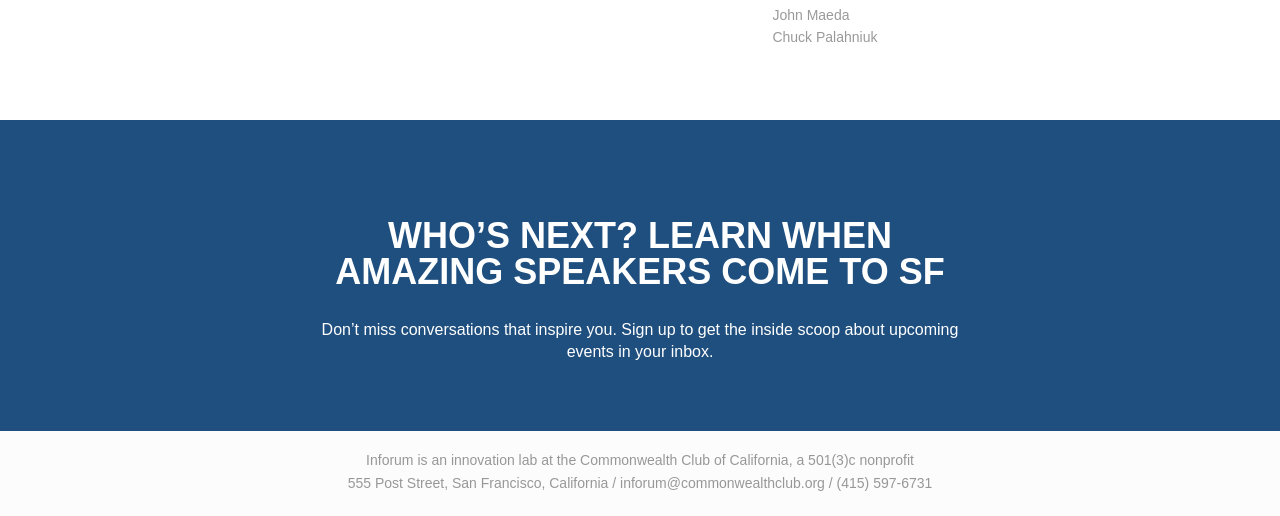
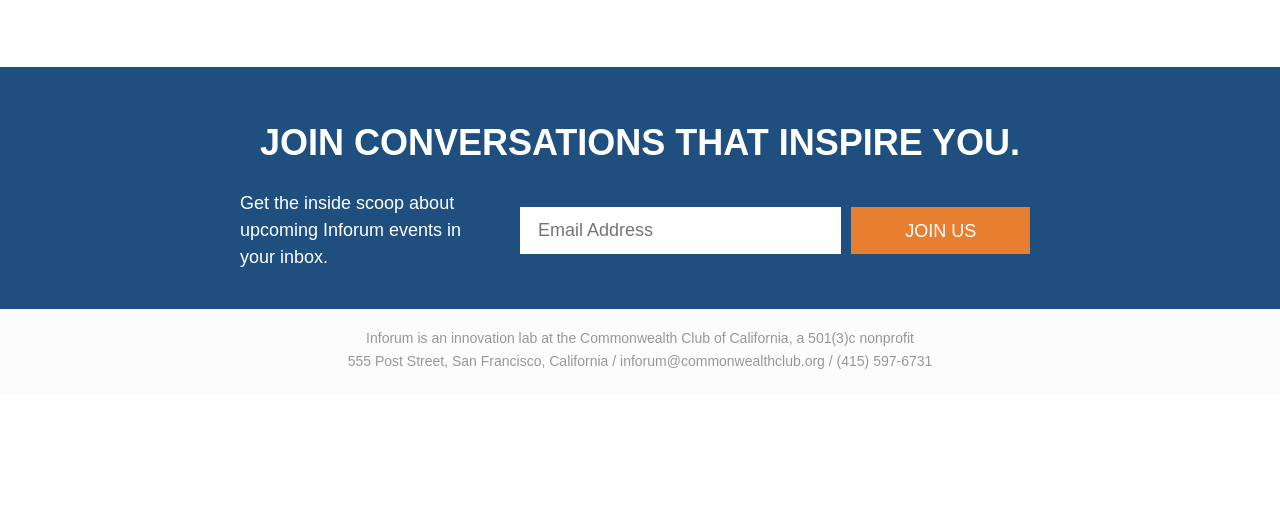
Before and after one commit to tomng/inforumsf, a WordPress theme: template themes/inforum/front-page.php in a window 1280 px wide. Shown: the part 2573-3089 px from the top of the page. After the commit the page ends 2942 px from the top, so only its background shows below. Run offline with PHP 8.4 and a stand-in for WordPress, Linux system fonts and the light colour scheme; the site name, menu and one post (Sample post) are stand-ins, and other content is empty; some libraries are stand-ins or nearby versions.

Commit message:
Added thin sections for CTAs.

```diff
--- a/themes/inforum/front-page.php
+++ b/themes/inforum/front-page.php
@@ -18,9 +18,8 @@ get_header(); ?>
 				</div>
 			</div>
 
-			<div class="section section-medium">
-				<div class="cta">
-
+			<div class="thin-section section-medium">
+				<div class="section-content">
 						<!-- Begin MailChimp Signup Form -->
 						<div id="mc_embed_signup">
 						<form action="//scoutdeck.us9.list-manage.com/subscribe/post?u=36e914627db788cc67da179a9&amp;id=f87f2c9504" method="post" id="mc-embedded-subscribe-form" name="mc-embedded-subscribe-form" class="validate" target="_blank" novalidate>
@@ -37,7 +36,6 @@ get_header(); ?>
 						</form>
 						</div>
 						<!--End mc_embed_signup-->
-
 				</div>
 			</div>
 
@@ -122,13 +120,27 @@ get_header(); ?>
 				</div>
 			</div>
 
-			<div class="section section-dark center">
-				<div class="section-content width-medium">
-					<h2>Who’s next? Learn when amazing speakers come to SF</h2>
-					<div class="cta">
-						<p class="prompt">Don’t miss conversations that inspire you. Sign up to get the inside scoop about upcoming events in your inbox.</p>
-						<div class="temp-email"></div>
-					</div>
+			<div class="thin-section section-dark">
+				<div class="section-content">
+					<h2 class="center">Join conversations that inspire you.</h2>
+
+							<!-- Begin MailChimp Signup Form -->
+							<div id="mc_embed_signup">
+							<form action="//scoutdeck.us9.list-manage.com/subscribe/post?u=36e914627db788cc67da179a9&amp;id=f87f2c9504" method="post" id="mc-embedded-subscribe-form" name="mc-embedded-subscribe-form" class="validate" target="_blank" novalidate>
+							    <div id="mc_embed_signup_scroll" class="cta-form">
+										<label for="mce-EMAIL" class="prompt">Get the inside scoop about upcoming Inforum events in your inbox.</label>
+
+										<div class="signup">
+											<input type="email" value="" name="EMAIL" class="email" id="mce-EMAIL" placeholder="Email Address" required>
+									    <!-- real people should not fill this in and expect good things - do not remove this or risk form bot signups-->
+									    <div style="position: absolute; left: -5000px;" aria-hidden="true"><input type="text" name="b_36e914627db788cc67da179a9_f87f2c9504" tabindex="-1" value=""></div>
+									    <input type="submit" value="Join Us" name="subscribe" id="mc-embedded-subscribe" class="button">
+										</div>
+							    </div>
+							</form>
+							</div>
+							<!--End mc_embed_signup-->
+
 				</div>
 			</div>
 
--- a/themes/inforum/style.css
+++ b/themes/inforum/style.css
@@ -1039,14 +1039,6 @@ footer {
 	line-height: 28px;
 }
 
-div.cta {
-}
-
-.cta p {
-	font-size: 16px;
-	line-height: 22px;
-}
-
 .cta-form {
 	display: flex;
 	font-size:18px;
@@ -1099,8 +1091,15 @@ div.cta {
 	/*min-width: 280px;*/
 
 	flex: 2;
+	background-color: #FFF;
+}
+
+.section-medium .cta-form input[type=email] {
 	border: solid 2px rgba(0, 0, 0, 0.8);
-	background-color: #FFF;
+}
+
+.section-dark .cta-form input[type=email] {
+	border: solid 2px #FFF;
 }
 
 .cta-form input[type=submit] {
@@ -1228,6 +1227,11 @@ p.attribution {
 	justify-content: center;
 }
 
+.thin-section {
+	padding: 28px 68px;
+	justify-content: center;
+}
+
 .section-content {
 	margin: auto;
 	max-width: 800px;
```
